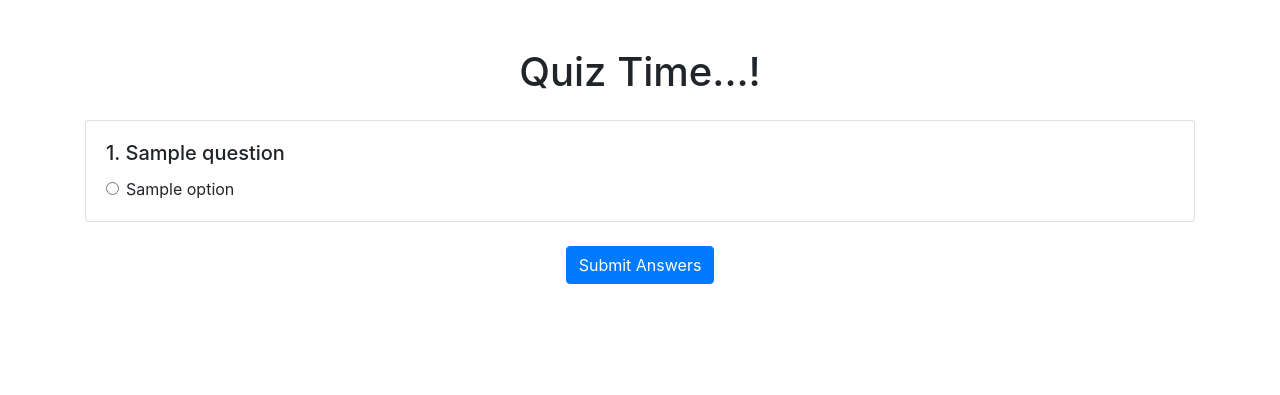
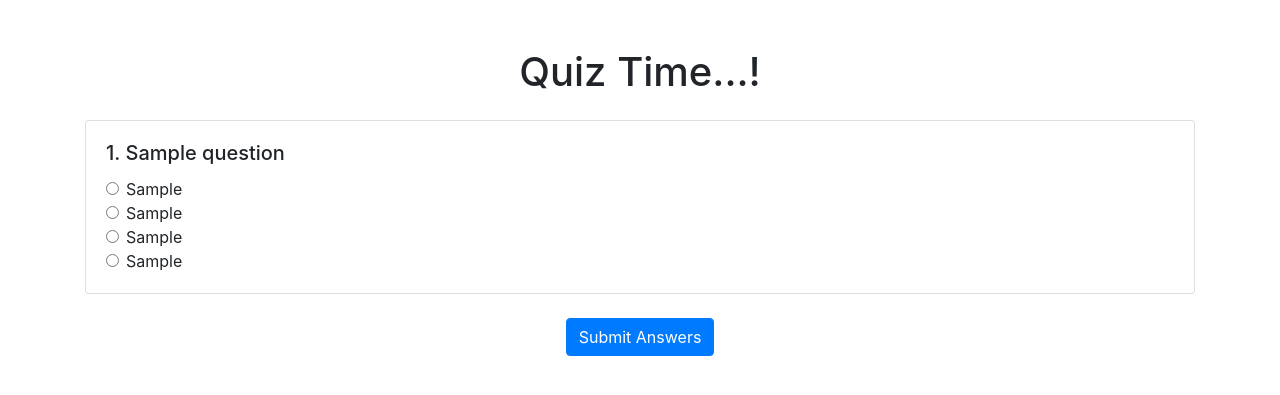
Before and after one commit to trineshk/app-development-using-flask, a Flask app: template templates/quiz.html in a window 1280 px wide. Shown: the top 395 px of the page. Run offline with Flask 3, Linux system fonts and the light colour scheme; the template is opened without the code that fills it: most values are stand-ins (such as "Sample title", 1, 10 or a date in 2020); some libraries are stand-ins or nearby versions.

Commit message:
added quiz and linked database and questions are fetched from database

```diff
--- a/app.py
+++ b/app.py
@@ -1,49 +1,45 @@
 from flask import Flask, render_template, request
+from sqlalchemy import text
+from database import engine, load_questions_from_db
 
 app = Flask(__name__)
 
-questions = [
-  {
-    "question": "What is the capital of India?",
-    "options": ['Delhi', 'Punjab', 'Mumbai', 'Kashmir'],
-    "correct_answer": 'Delhi'
-  },
-  {
-    "question": "What is the national animal of India?",
-    "options": ['Lion', 'Cheetah', 'Tiger', 'Elephant'],
-    "correct_answer": 'Tiger'
-  },
-  {
-    "question": "2 + 5?",
-    "options": [6, 7, 0, 4],
-    "correct_answer": '7'
-  },
-  {
-    "question": "Python is dynamically interpreted programming language?",
-    "options": ['Yes', 'No'],
-    "correct_answer": 'Yes'
-  },
-]
+
+def load_questions_from_db():
+  with engine.connect() as conn:
+    result = conn.execute(text("SELECT * FROM quiz"))
+    result_all = result.all()
+    questions = []
+    for row in result_all:
+      questions.append(row._asdict())
+    return questions
 
 
 @app.route("/")
 def index():
-  return render_template('home.html', questions=questions)
+  return render_template('home.html')
 
 
-@app.route("/quiz")
+@app.route('/quiz')
 def quiz():
+  with engine.connect() as conn:
+    result = conn.execute(text("SELECT * FROM quiz"))
+    questions = [row._asdict() for row in result]
+
   return render_template('quiz.html', questions=questions)
 
 
 @app.route("/submit", methods=['POST'])
 def submit():
+  with engine.connect() as conn:
+    result = conn.execute(text("SELECT * FROM quiz"))
+    questions = [row._asdict() for row in result]
+
   score = 0
   for question in questions:
     user_answer = request.form.get(question['question'])
-    if user_answer == question['correct_answer']:
+    if user_answer == question['correct_option']:
       score += 1
-    print(score)
 
   return render_template('results.html', score=score, total=len(questions))
 
--- /dev/null
+++ b/database.py
@@ -0,0 +1,18 @@
+from sqlalchemy import create_engine, text
+
+db_connection_string = "mysql+pymysql://24xkxe6gpnd8kijcdlh3:pscale_pw_6Je8h9UktydO1uYHGmLvk7jVeNDL1I3j8Y9KIS5aE4G@aws.connect.psdb.cloud/quizbook?charset=utf8mb4"
+
+engine = create_engine(db_connection_string,
+                       connect_args={"ssl": {
+                         "ssl_ca": "/etc/ssl/cert.pem"
+                       }})
+
+
+def load_questions_from_db():
+  with engine.connect() as conn:
+    result = conn.execute(text("SELECT * FROM quiz"))
+    result_all = result.all()
+    questions = []
+    for row in result_all:
+      questions.append(row._asdict())
+    return questions
--- a/pyproject.toml
+++ b/pyproject.toml
@@ -7,6 +7,7 @@ authors = ["Your Name <you@example.com>"]
 [tool.poetry.dependencies]
 python = "^3.10"
 Flask = "^2.3.3"
+SQLAlchemy = "^2.0.20"
 
 [tool.poetry.dev-dependencies]
 
--- a/templates/quiz.html
+++ b/templates/quiz.html
@@ -9,19 +9,36 @@
     <div class="container mt-5">
         <h1 class="text-center">Quiz Time...!</h1>
 
+
 <form action="/submit" method="POST">
     {% for question in questions %}
     <div class="card my-4">
         <div class="card-body">
-                    <h5 class="card-title">{{ loop.index }}. {{ question["question"] }}</h5>
-                    {% for option in question["options"] %}
+            <h5 class="card-title">{{ loop.index }}. {{ question['question'] }}</h5>
             <div class="form-check">
-                        <input class="form-check-input" type="radio" name="{{ question["question"] }}" value="{{ option }}">
+                <input class="form-check-input" type="radio" name="{{ question['question'] }}" value="{{ question['option_a'] }}">
                 <label class="form-check-label">
-                            {{ option }}
+                    {{ question['option_a'] }}
                 </label>
             </div>
-                    {% endfor %}
+            <div class="form-check">
+                <input class="form-check-input" type="radio" name="{{ question['question'] }}" value="{{ question['option_b'] }}">
+                <label class="form-check-label">
+                    {{ question['option_b'] }}
+                </label>
+            </div>
+            <div class="form-check">
+                <input class="form-check-input" type="radio" name="{{ question['question'] }}" value="{{ question['option_c'] }}">
+                <label class="form-check-label">
+                    {{ question['option_c'] }}
+                </label>
+            </div>
+            <div class="form-check">
+                <input class="form-check-input" type="radio" name="{{ question['question'] }}" value="{{ question['option_d'] }}">
+                <label class="form-check-label">
+                    {{ question['option_d'] }}
+                </label>
+            </div>
         </div>
     </div>
     {% endfor %}
@@ -29,6 +46,7 @@
         <button type="submit" class="btn btn-primary">Submit Answers</button>
     </div>
 </form>
+
     </div>
 
     <script src="https://code.jquery.com/jquery-3.5.1.slim.min.js"></script>
```
Also changed, not shown: 1 other file. Lines whose indentation alone changed are shown as unchanged.
